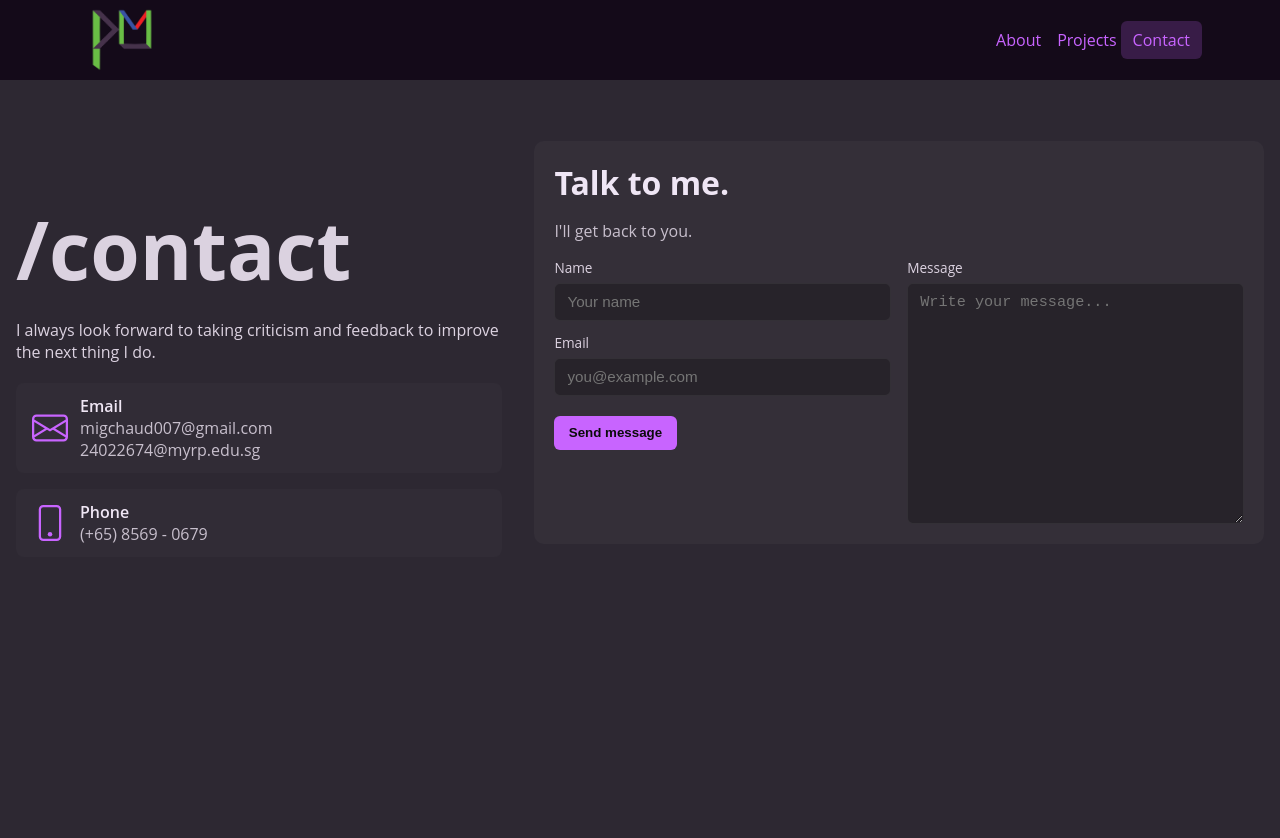
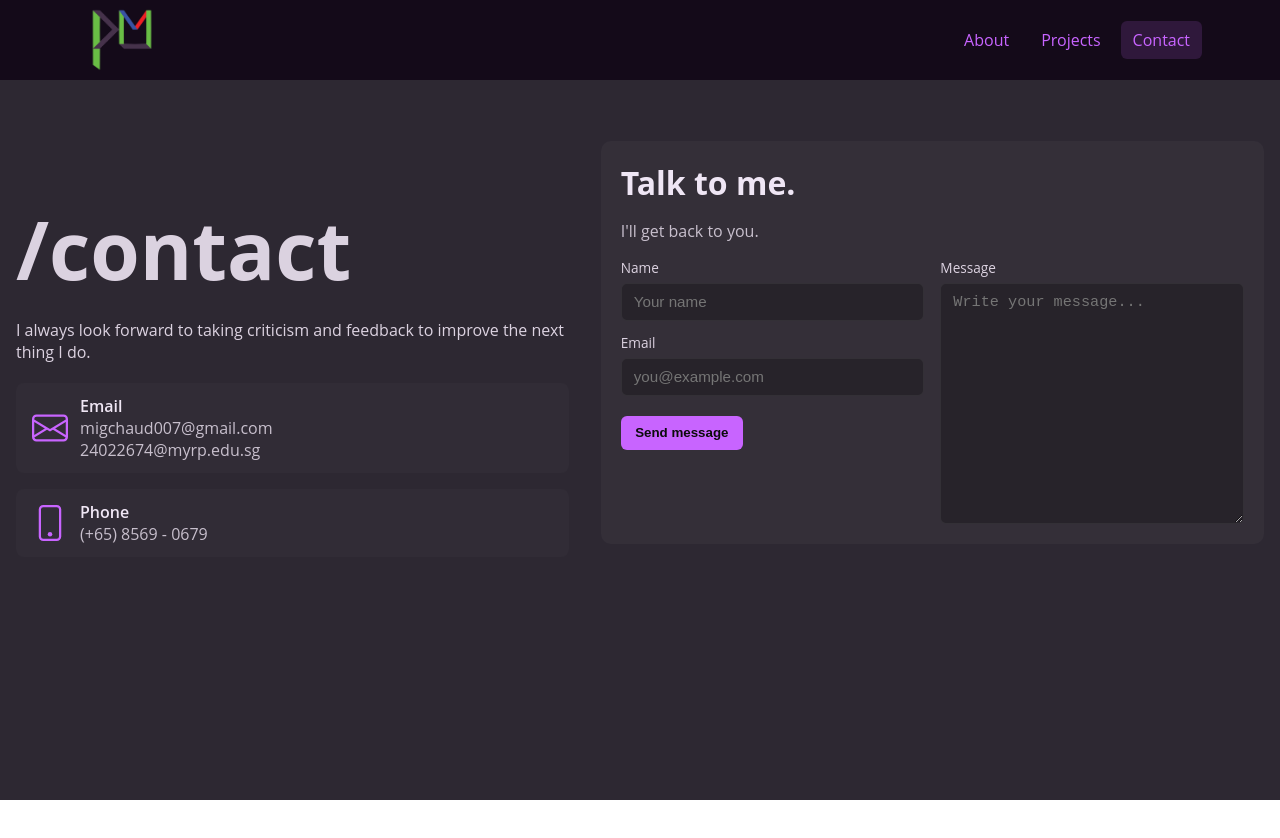
Before and after one commit to Panganiban-Miguel/portfolio, a React (Create React App) app in the folder portfolio-app/: page /portfolio/contact in a window 1280 px wide. Shown: the top 838 px of the page. After the commit the page ends 800 px from the top, so only its background shows below. Built offline with nearby package versions, Linux system fonts and the light colour scheme.

Commit message:
removed scroll from contact.js

```diff
--- a/portfolio-app/src/App.js
+++ b/portfolio-app/src/App.js
@@ -6,7 +6,7 @@ import About from './pages/About';
 import Projects from './pages/Projects';
 import Contact from './pages/Contact';
 import PizzaAppWriteUp from './projects/PizzaAppWriteUp';
-import CardAppWriteUp from './projects/CardAppWriteUp';
+// import CardAppWriteUp from './projects/CardAppWriteUp';
 import TravelListAppWriteUp from './projects/TravelListAppWriteUp';
 import WasteWiseWriteUp from './projects/WasteWiseWriteUp';
 import BaroWriteUp from './projects/BaroWriteUp';
@@ -36,7 +36,7 @@ function App() {
         <Route path="/projects/baro" element={<BaroWriteUp />} />
         <Route path="/projects/pizza-app" element={<PizzaAppWriteUp />} />
         <Route path="/projects/travel-list-app" element={<TravelListAppWriteUp />} />
-        <Route path="/projects/card-app" element={<CardAppWriteUp />} />
+        {/* <Route path="/projects/card-app" element={<CardAppWriteUp />} /> */}
         <Route path="/projects/waste-wise" element={<WasteWiseWriteUp />} />
         <Route path="/projects/edureminder" element={<EduReminderWriteUp />} />
         <Route path="/contact" element={<Contact />} />
--- a/portfolio-app/src/components/NavBar.css
+++ b/portfolio-app/src/components/NavBar.css
@@ -19,7 +19,7 @@
 .nav-links {
   list-style: none;
   display: flex;
-  gap: 1rem;
+  gap: 32px;
   margin: 0;
   padding: 0;
 }
@@ -36,7 +36,7 @@
 }
 
 .nav-links a.active {
-  background-color: rgba(200, 100, 255, 0.2);
+  background-color: rgba(200, 100, 255, 0.15);
   padding: 0.5rem 0.75rem;
   border-radius: 6px;
   margin: -0.5rem -0.75rem;
--- a/portfolio-app/src/data/projectsData.js
+++ b/portfolio-app/src/data/projectsData.js
@@ -20,13 +20,13 @@ export const projectsData = [
     path: "/projects/travel-list-app",
     thumbnail: "projects/travellistapp/mainpage.png",
   },
-  {
-    name: "CardApp",
-    desc: "A simple card management system with CRUD operations.",
-    module: "C219",
-    path: "/projects/card-app",
-    thumbnail: "projects/CardApp.",
-  },
+  // {
+  //   name: "CardApp",
+  //   desc: "A simple card management system with CRUD operations.",
+  //   module: "C219",
+  //   path: "/projects/card-app",
+  //   thumbnail: "projects/CardApp.",
+  // },
   {
     name: "WasteWise",
     desc: "An application to help users track their eco-friendly actions and contribute to Singapore's SG Green Plan.",
--- a/portfolio-app/src/pages/Contact.css
+++ b/portfolio-app/src/pages/Contact.css
@@ -1,3 +1,9 @@
+html, body {
+  height: 100%;
+  margin: 0; /* Remove default margin */
+  overflow: hidden; /* Disable scrolling */
+}
+
 .contact-page {
   background-color: #2d2832;
   min-height: 100vh;
@@ -7,6 +13,7 @@
 .contact-container {
   flex: 1;
   max-width: 1400px;
+  width: 100%;
   margin: 0 auto;
   display: flex;
   gap: 2rem;
@@ -16,7 +23,7 @@
 }
 
 .contact-content {
-  flex: 0.8;
+  flex: 1;
 }
 
 .contact-title {
--- a/portfolio-app/src/pages/Contact.js
+++ b/portfolio-app/src/pages/Contact.js
@@ -34,7 +34,7 @@ function Contact() {
   }
 
   return (
-    <section id="contact" className="contact-page">
+    <div id="contact" className="contact-page">
       <div className="contact-container">
         <div className="contact-content">
           <h2 className="contact-title">/contact</h2>
@@ -145,7 +145,7 @@ function Contact() {
           </div>
         </section>
       </div>
-    </section>
+    </div>
   );
 }
 
```
